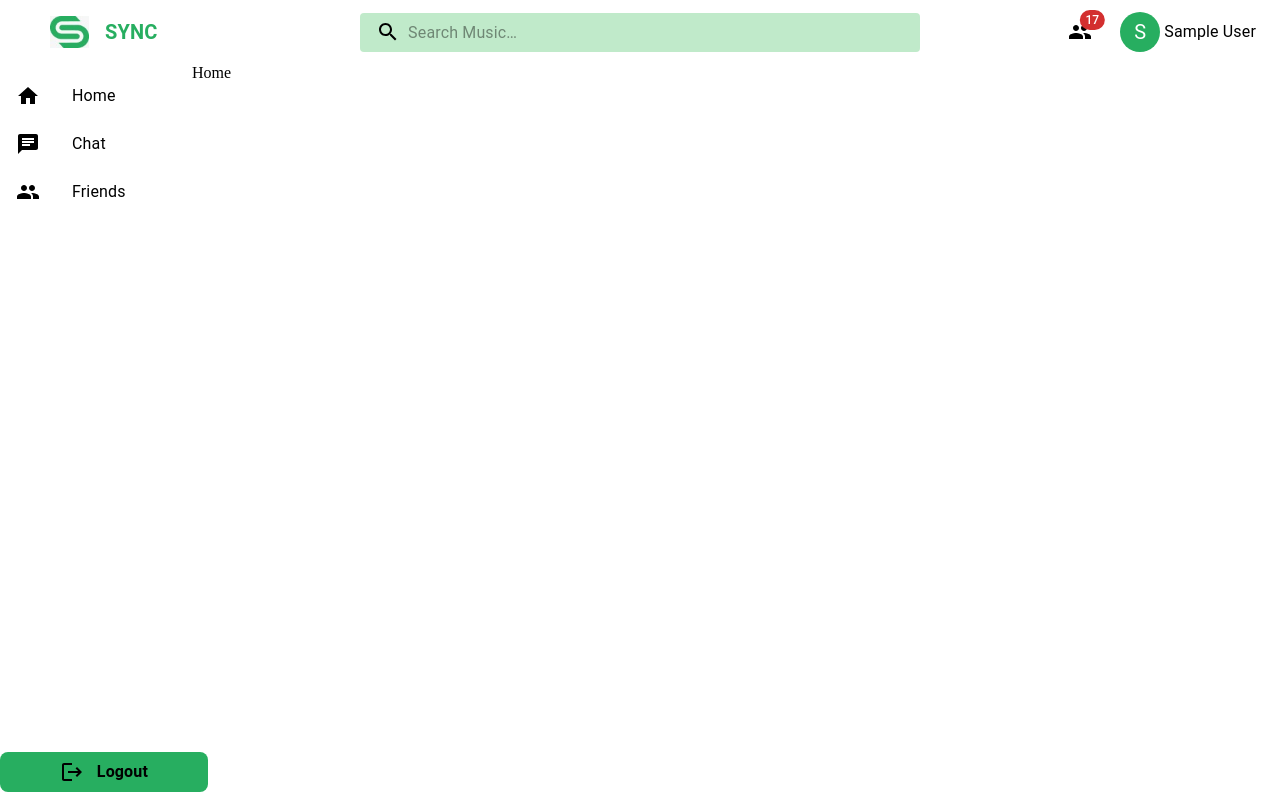
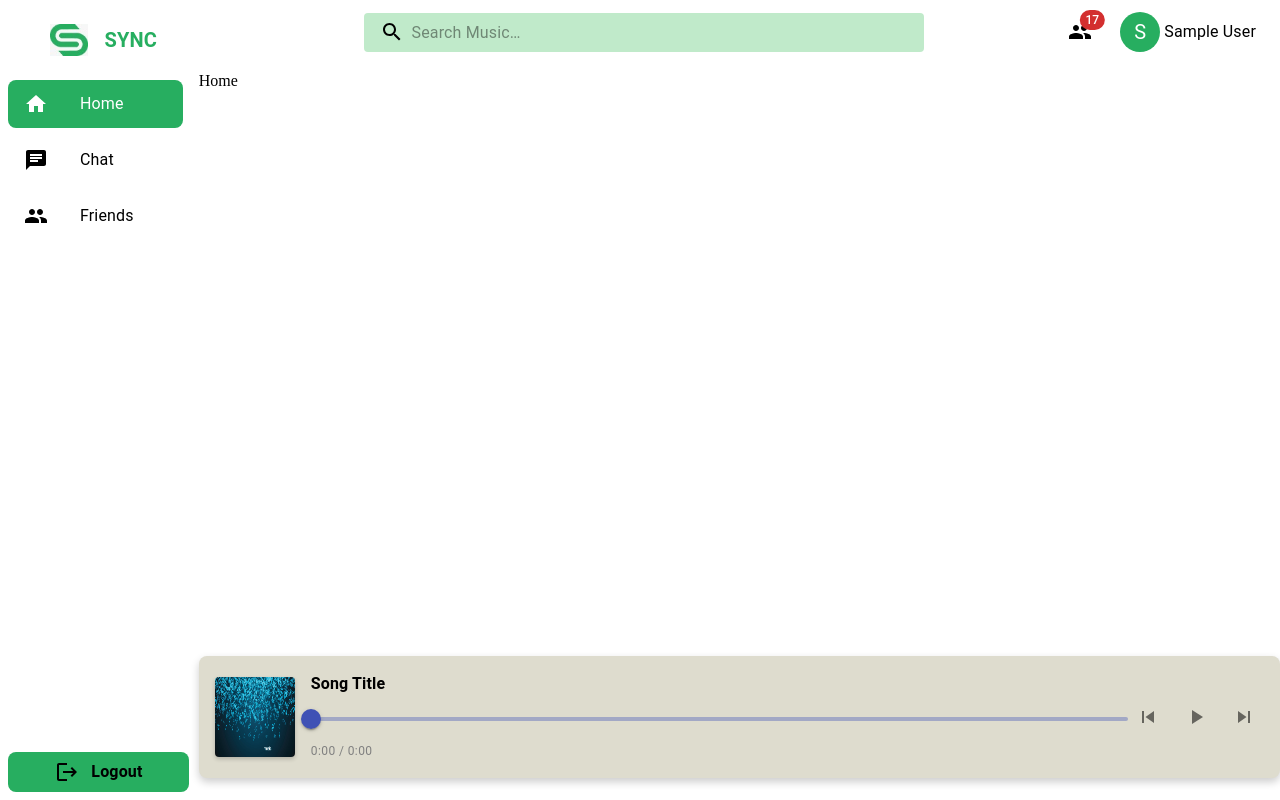
Before and after one commit to Sync-Chord/chord-sync-client, a React (Create React App) app: page /auth in a window 1280 px wide. Built offline with nearby package versions, Linux system fonts and the light colour scheme; sample sign-in values are in the browser's storage.

Commit message:
style fix

```diff
--- a/src/components/common/MusicPlayer.tsx
+++ b/src/components/common/MusicPlayer.tsx
@@ -1,87 +1,209 @@
-import React from "react";
-import AudioPlayer, { RHAP_UI } from "react-h5-audio-player";
-import "react-h5-audio-player/lib/styles.css";
-import { Card, IconButton } from "@mui/material";
-import {
-  PlayArrow,
-  Pause,
-  VolumeUp,
-  VolumeOff,
-  SkipNextOutlined,
-  SkipPreviousOutlined,
-} from "@mui/icons-material";
-import "../styles/MusicPlayer.css";
+// MusicPlayer.tsx
+import React, { useEffect, useRef } from "react";
+import { Box, IconButton, Slider, Typography } from "@mui/material";
+import PlayArrowIcon from "@mui/icons-material/PlayArrow";
+import PauseIcon from "@mui/icons-material/Pause";
+import SkipNextIcon from "@mui/icons-material/SkipNext";
+import SkipPreviousIcon from "@mui/icons-material/SkipPrevious";
+import { useMusicPlayer } from "./MusicPlayerProvider";
+import logo from "../../assests/images/sada.jpg";
 
-interface MusicPlayerProps {
-  title: string;
-  artist: string;
-  src: string;
-  autoPlay?: boolean;
-}
+const MusicPlayer: React.FC = () => {
+  const audioRef = useRef<HTMLAudioElement>(null);
+  const { isPlaying, togglePlay, currentTime, duration, setCurrentTime, setDuration } =
+    useMusicPlayer();
 
-const MusicPlayer = (props: MusicPlayerProps) => {
-  const { title, artist, src, autoPlay = false } = props;
+  // useEffect(() => {
+  //   const audio = audioRef.current;
+  //   let controller: AbortController;
+  //   let reader: ReadableStreamDefaultReader<Uint8Array>;
+
+  //   if (audio) {
+  //     controller = new AbortController();
+  //     const { signal } = controller;
+
+  //     fetch("/stream", { signal })
+  //       .then((response) => {
+  //         if (response.ok) {
+  //           return response.body?.getReader();
+  //         }
+  //         throw new Error("Failed to fetch audio");
+  //       })
+  //       .then((r) => {
+  //         if (!r) throw new Error("ReadableStream not supported");
+  //         reader = r;
+  //         return new ReadableStream({
+  //           start(controller) {
+  //             function push() {
+  //               reader
+  //                 .read()
+  //                 .then(({ done, value }) => {
+  //                   if (done) {
+  //                     controller.close();
+  //                     return;
+  //                   }
+  //                   controller.enqueue(value);
+  //                   push();
+  //                 })
+  //                 .catch((err) => {
+  //                   console.error("Stream error:", err);
+  //                   controller.error(err);
+  //                 });
+  //             }
+  //             push();
+  //           },
+  //         });
+  //       })
+  //       .then((stream) => {
+  //         const source = new window.MediaSource();
+  //         const url = URL.createObjectURL(source);
+  //         audio.src = url;
+
+  //         source.addEventListener("sourceopen", () => {
+  //           const sourceBuffer = source.addSourceBuffer("audio/mpeg");
+  //           const reader = stream.getReader();
+
+  //           function appendNextChunk() {
+  //             reader.read().then(({ done, value }) => {
+  //               if (done) {
+  //                 source.endOfStream(); // Call endOfStream on the MediaSource
+  //                 return;
+  //               }
+  //               if (sourceBuffer && value) {
+  //                 sourceBuffer.appendBuffer(value);
+  //                 appendNextChunk();
+  //               }
+  //             });
+  //           }
+
+  //           appendNextChunk();
+  //         });
+  //       })
+  //       .catch((err) => {
+  //         console.error("Error setting up audio stream:", err);
+  //       });
+
+  //     return () => {
+  //       if (reader) {
+  //         reader.cancel();
+  //       }
+  //       if (controller) {
+  //         controller.abort();
+  //       }
+  //     };
+  //   }
+  // }, []);
+
+  useEffect(() => {
+    const audio = audioRef.current;
+
+    if (audio) {
+      const updateTime = () => {
+        setCurrentTime(audio.currentTime);
+      };
+
+      audio.addEventListener("timeupdate", updateTime);
+
+      return () => {
+        audio.removeEventListener("timeupdate", updateTime);
+      };
+    }
+  }, [setCurrentTime]);
+
+  useEffect(() => {
+    const audio = audioRef.current;
+    if (audio) {
+      const setAudioData = () => {
+        setDuration(audio.duration);
+      };
+
+      audio.addEventListener("loadedmetadata", setAudioData);
+
+      return () => {
+        audio.removeEventListener("loadedmetadata", setAudioData);
+      };
+    }
+  }, [setDuration]);
+
+  const handleSliderChange = (event: Event, newValue: number | number[]) => {
+    const audio = audioRef.current;
+    if (audio) {
+      audio.currentTime = newValue as number;
+    }
+  };
+
+  const handleNextTrack = () => {
+    console.log("Next track");
+  };
+
+  const handlePrevTrack = () => {
+    console.log("Previous track");
+  };
 
   return (
-    <Card
+    <Box
       sx={{
-        boxShadow: 4,
-        borderRadius: 2,
-        width: 750,
-        padding: 2,
-        backgroundColor: "#27AE60",
+        width: "97%",
+        display: "flex",
+        alignItems: "center",
+        padding: "1rem",
+        backgroundColor: "#dedcce",
+        borderRadius: "8px",
+        boxShadow: "0 4px 8px rgba(0, 0, 0, 0.2)",
+        transition: "transform 0.3s",
       }}
     >
-      <AudioPlayer
-        style={{ height: 50, padding: "10px" }}
-        autoPlay={autoPlay}
-        src={src}
-        onPlay={() => console.log("Playing")}
-        onPause={() => console.log("Paused")}
-        onEnded={() => console.log("Ended")}
-        customAdditionalControls={[]}
-        showJumpControls={true}
-        layout="horizontal-reverse"
-        customProgressBarSection={[
-          RHAP_UI.CURRENT_TIME,
-          RHAP_UI.PROGRESS_BAR,
-          RHAP_UI.DURATION,
-        ]}
-        customControlsSection={[RHAP_UI.MAIN_CONTROLS, RHAP_UI.VOLUME_CONTROLS]}
-        customIcons={{
-          play: (
-            <IconButton sx={{ color: "#fff" }}>
-              <PlayArrow />
-            </IconButton>
-          ),
-          pause: (
-            <IconButton sx={{ color: "#fff" }}>
-              <Pause />
-            </IconButton>
-          ),
-          previous: (
-            <IconButton sx={{ color: "#fff" }}>
-              <SkipPreviousOutlined />
-            </IconButton>
-          ),
-          next: (
-            <IconButton sx={{ color: "#fff" }}>
-              <SkipNextOutlined />
-            </IconButton>
-          ),
-          volume: (
-            <IconButton sx={{ color: "#fff" }}>
-              <VolumeUp />
-            </IconButton>
-          ),
-          volumeMute: (
-            <IconButton sx={{ color: "#fff" }}>
-              <VolumeOff />
-            </IconButton>
-          ),
-        }}
-      />
-    </Card>
+      <Box sx={{ display: "flex", gap: "1rem", alignItems: "center", marginRight: "1rem" }}>
+        <img
+          src={logo}
+          alt="Album Art"
+          style={{
+            width: "5rem",
+            height: "5rem",
+            borderRadius: "4px",
+            boxShadow: "0 2px 4px rgba(0, 0, 0, 0.2)",
+            transition: "transform 0.3s",
+          }}
+        />
+      </Box>
+      <Box sx={{ flexGrow: 1, display: "flex", flexDirection: "column" }}>
+        <Typography variant="body1" sx={{ marginBottom: "0.5rem", fontWeight: "bold" }}>
+          Song Title
+        </Typography>
+        <Slider
+          value={currentTime}
+          onChange={handleSliderChange}
+          min={0}
+          max={duration}
+          sx={{ color: "#3f51b5" }}
+        />
+        <Typography variant="caption" sx={{ marginTop: "0.5rem", color: "gray" }}>
+          {Math.floor(currentTime / 60)}:
+          {Math.floor(currentTime % 60)
+            .toString()
+            .padStart(2, "0")}{" "}
+          / {Math.floor(duration / 60)}:
+          {Math.floor(duration % 60)
+            .toString()
+            .padStart(2, "0")}
+        </Typography>
+      </Box>
+      <Box sx={{ display: "flex", alignItems: "center", justifyContent: "center" }}>
+        <IconButton onClick={handlePrevTrack} sx={{ marginRight: "0.5rem" }}>
+          <SkipPreviousIcon />
+        </IconButton>
+        <IconButton
+          onClick={togglePlay}
+          sx={{ marginRight: "0.5rem", transform: isPlaying ? "scale(1.1)" : "scale(1)" }}
+        >
+          {isPlaying ? <PauseIcon /> : <PlayArrowIcon />}
+        </IconButton>
+        <IconButton onClick={handleNextTrack}>
+          <SkipNextIcon />
+        </IconButton>
+      </Box>
+      <audio ref={audioRef} />
+    </Box>
   );
 };
 
--- /dev/null
+++ b/src/components/common/MusicPlayerProvider.tsx
@@ -0,0 +1,38 @@
+import React, { createContext, useContext, useState, ReactNode } from "react";
+
+interface MusicPlayerContextType {
+  isPlaying: boolean;
+  togglePlay: () => void;
+  currentTime: number;
+  duration: number;
+  setCurrentTime: (time: number) => void;
+  setDuration: (duration: number) => void;
+}
+
+const MusicPlayerContext = createContext<MusicPlayerContextType | undefined>(undefined);
+
+export const MusicPlayerProvider: React.FC<{ children: ReactNode }> = ({ children }) => {
+  const [isPlaying, setIsPlaying] = useState(false);
+  const [currentTime, setCurrentTime] = useState(0);
+  const [duration, setDuration] = useState(0);
+
+  const togglePlay = () => {
+    setIsPlaying((prev) => !prev);
+  };
+
+  return (
+    <MusicPlayerContext.Provider
+      value={{ isPlaying, togglePlay, currentTime, duration, setCurrentTime, setDuration }}
+    >
+      {children}
+    </MusicPlayerContext.Provider>
+  );
+};
+
+export const useMusicPlayer = (): MusicPlayerContextType => {
+  const context = useContext(MusicPlayerContext);
+  if (!context) {
+    throw new Error("useMusicPlayer must be used within a MusicPlayerProvider");
+  }
+  return context;
+};
--- a/src/components/common/SideBar.tsx
+++ b/src/components/common/SideBar.tsx
@@ -1,72 +1,52 @@
-import { Chat, Logout } from "@mui/icons-material";
-import {
-  Box,
-  List,
-  ListItem,
-  ListItemButton,
-  ListItemIcon,
-  ListItemText,
-  Typography,
-} from "@mui/material";
+import { Chat } from "@mui/icons-material";
+import { Box, List, ListItem, ListItemIcon, ListItemText, Typography } from "@mui/material";
 import { useNavigate } from "react-router-dom";
 import symbol from "../../assests/images/symbol.jpg";
-import styled from "@emotion/styled";
 import PeopleIcon from "@mui/icons-material/People";
 import HomeIcon from "@mui/icons-material/Home";
 import { useState } from "react";
-import SettingsIcon from "@mui/icons-material/Settings";
 import LogoutIcon from "@mui/icons-material/Logout";
 import { logout_reducer } from "../../redux/authReducer";
 import { useDispatch } from "react-redux";
 
-
-
 const SideBar = () => {
-  const navigate = useNavigate()
-  const dispatch = useDispatch()
-  const [selectedIndex, setSelectedIndex] = useState<string>("")
+  const navigate = useNavigate();
+  const dispatch = useDispatch();
+  const [selectedIndex, setSelectedIndex] = useState<number>(1);
 
   const handleLogout = () => {
-    // Clear the local storage
-    dispatch(logout_reducer())
-    // to navigate to login
-    navigate("/auth/login")
-  }
-  const handleListItemClick = (path: string) => {
-    setSelectedIndex(path)
-    navigate(path)
-  }
-
-  const DrawerHeader = styled("div")(() => ({
-    display: "flex",
-    alignItems: "center",
-    justifyContent: "center",
-  }))
+    dispatch(logout_reducer());
+    navigate("/auth/login");
+  };
 
   const navigations = [
     {
+      id: 1,
       name: "Home",
       path: "/home",
       icon: <HomeIcon />,
     },
     {
+      id: 2,
       name: "Chat",
       path: "/chat",
       icon: <Chat />,
     },
     {
+      id: 3,
       name: "Friends",
       path: "/friend",
       icon: <PeopleIcon />,
     },
-  ]
+  ];
 
   return (
-    <Box sx={{ position: "relative", height: "100vh" }}>
+    <Box sx={{ position: "relative", height: "100vh", padding: "0.5rem" }}>
       <Box>
-        <DrawerHeader
+        <Box
+          sx={{ display: "flex", alignItems: "center", justifyContent: "center" }}
           onClick={() => {
-            navigate("/home")
+            navigate("/home");
           }}
         >
           <img
@@ -74,7 +54,7 @@ const SideBar = () => {
             alt="Logo"
             style={{ maxHeight: "2rem", padding: "1rem" }}
             onClick={() => {
-              navigate("/home")
+              navigate("/home");
             }}
           />
           <Typography
@@ -89,28 +69,30 @@ const SideBar = () => {
           >
             SYNC
           </Typography>
-        </DrawerHeader>
-        <List>
+        </Box>
+        <List sx={{ display: "flex", flexDirection: "column", gap: "0.5rem" }}>
           {navigations.map((el) => (
             <ListItem
-              key={el.path}
-              onClick={() => handleListItemClick(el.path)}
+              key={el.id}
+              onClick={() => {
+                setSelectedIndex(el.id);
+                navigate(el.path);
+              }}
               sx={{
-                backgroundColor:
-                  selectedIndex === el.path ? "#27AE60" : "inherit",
+                borderRadius: "0.5rem",
+                cursor: "pointer",
+                backgroundColor: selectedIndex === el.id ? "#27AE60" : "inherit",
                 "&:hover": {
-                  backgroundColor: "lightgrey",
+                  backgroundColor: selectedIndex !== el.id ? "lightgrey" : "",
                 },
               }}
             >
-              <ListItemIcon
-                sx={{ color: selectedIndex === el.path ? "white" : "inherit" }}
-              >
+              <ListItemIcon sx={{ color: selectedIndex === el.id ? "white" : "inherit" }}>
                 {el.icon}
               </ListItemIcon>
               <ListItemText
                 primary={el.name}
-                sx={{ color: selectedIndex === el.path ? "white" : "inherit" }}
+                sx={{ color: selectedIndex === el.id ? "white" : "inherit" }}
               />
             </ListItem>
           ))}
@@ -119,8 +101,8 @@ const SideBar = () => {
       <Box
         sx={{
           position: "absolute",
-          bottom: "1%",
-          width: "100%",
+          bottom: "3%",
+          width: "86.5%",
           display: "flex",
           backgroundColor: "#27AE60",
           borderRadius: "0.5rem",
@@ -142,7 +124,7 @@ const SideBar = () => {
         </Typography>
       </Box>
     </Box>
-  )
-}
+  );
+};
 
 export default SideBar;
--- a/src/routes/PrivateRoutes.tsx
+++ b/src/routes/PrivateRoutes.tsx
@@ -3,17 +3,18 @@ import { lazy } from "react";
 import { BrowserRouter, Route, Routes } from "react-router-dom";
 //components imports
 import Sidebar from "../components/common/SideBar";
-import TopBar from "../components/common/TopBar"
+import TopBar from "../components/common/TopBar";
+import MusicPlayer from "../components/common/MusicPlayer";
+import { MusicPlayerProvider } from "../components/common/MusicPlayerProvider";
 
-const Home = lazy(() => import("../components/screens/home/Home"))
-const Profile = lazy(() => import("../components/screens/profile/Profile"))
-const Chat = lazy(() => import("../components/screens/chat/Chat"))
-const FriendsList = lazy(
-  () => import("../components/screens/friends/FriendsList")
-)
+const Home = lazy(() => import("../components/screens/home/Home"));
+const Profile = lazy(() => import("../components/screens/profile/Profile"));
+const Chat = lazy(() => import("../components/screens/chat/Chat"));
+const FriendsList = lazy(() => import("../components/screens/friends/FriendsList"));
 
 const PrivateRoutes = () => {
   return (
+    <MusicPlayerProvider>
       <BrowserRouter>
         <Box
           sx={{
@@ -21,30 +22,29 @@ const PrivateRoutes = () => {
             height: "100vh",
             overflow: "hidden",
             width: "100%",
+            gap: "0.5rem",
           }}
         >
           <Box
             sx={{
               width: "15%",
               height: "100%",
-            backgroundColor: "white",
             }}
           >
             <Sidebar />
           </Box>
           <Box
             sx={{
+              width: "85%",
               display: "flex",
               flexDirection: "column",
-            flexGrow: 1,
-            height: "100%",
+              gap: "0.5rem",
             }}
           >
             <Box
               sx={{
                 width: "100%",
                 height: "8vh",
-              backgroundColor: "blue",
               }}
             >
               <TopBar />
@@ -52,7 +52,7 @@ const PrivateRoutes = () => {
             <Box
               sx={{
                 width: "100%",
-              height: "80%",
+                height: "72vh",
                 overflow: "hidden",
               }}
             >
@@ -64,25 +64,19 @@ const PrivateRoutes = () => {
                 <Route path="*" element={<Home />} />
               </Routes>
             </Box>
-          {/* <Box
+            <Box
               sx={{
                 width: "100%",
-              paddingLeft: 25,
-              paddingBottom: 4,
-              height: "8vh", // MusicPlayer takes up 10% of the height
+                height: "17vh",
               }}
             >
-            <MusicPlayer
-              title="SoundHelix Song 1"
-              artist="SoundHelix"
-              src="https://www.soundhelix.com/examples/mp3/SoundHelix-Song-1.mp3"
-              autoPlay={false}
-            />
-          </Box> */}
+              <MusicPlayer /> {/* create this music player */}
+            </Box>
           </Box>
         </Box>
       </BrowserRouter>
-  )
-}
+    </MusicPlayerProvider>
+  );
+};
 
 export default PrivateRoutes;
```
Also changed, not shown: src/components/common/TopBar.tsx (+30 -100 lines), src/components/screens/profile/Profile.tsx (+4 -12 lines). Lines whose indentation alone changed are shown as unchanged.
